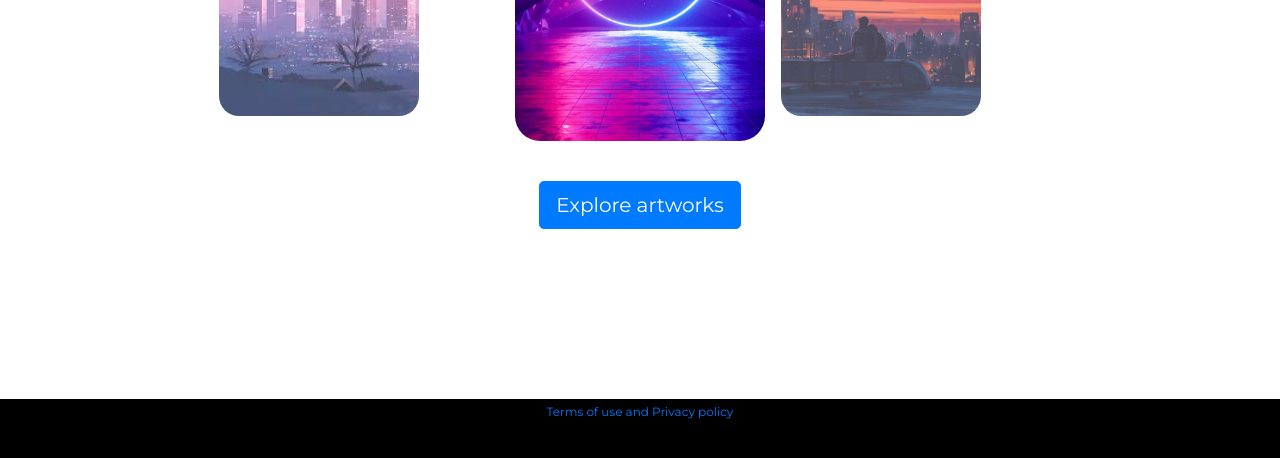
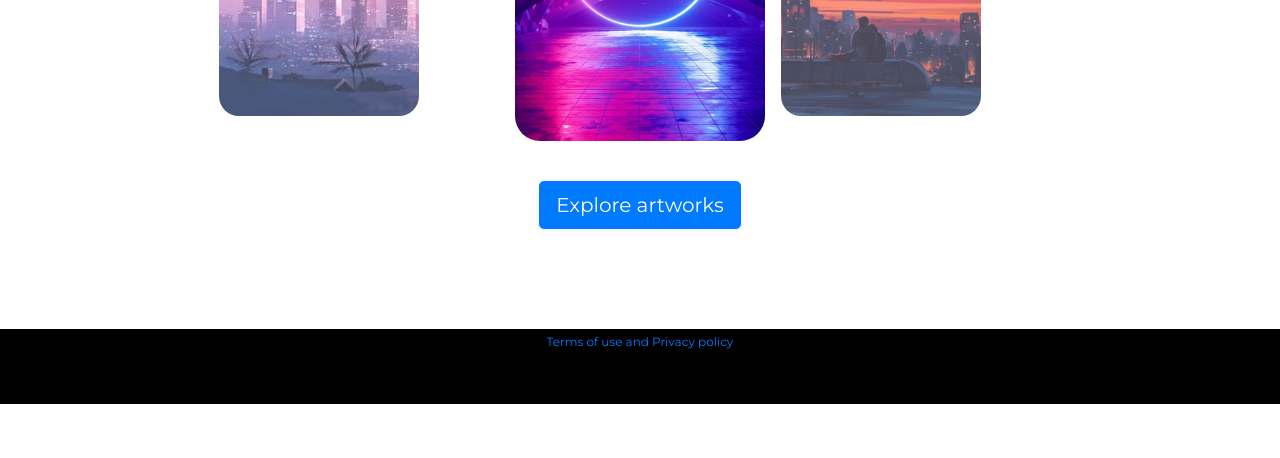
Before and after one commit to Fiona28/SilverPen, a plain HTML site: page aboutus.html in a window 1280 px wide. Shown: the part 1361-1819 px from the top of the page. After the commit the page ends 1765 px from the top, so only its background shows below. Drawn offline with nearby package versions, Linux system fonts and the light colour scheme.

Commit message:
updated footer

```diff
--- a/aboutus.html
+++ b/aboutus.html
@@ -130,8 +130,8 @@
 			</div>
 		</div>
 
-		<div class="setfooter">
-			<a href="" class="settingstoupp">Terms of use and Privacy policy</a>
+		<div class="aufooter">
+			<a href="" class="gallerytoupp">Terms of use and Privacy policy</a>
 		</div>
 
 	</div>
--- a/assets/css/customstyles.css
+++ b/assets/css/customstyles.css
@@ -318,6 +318,13 @@
 	height: 300px;
 	opacity: 75%;
 	border-radius: 20px;
+}
+
+.aufooter {
+	background-color: black;
+	height: 75px;
+	margin-top: -20px;
+	text-align: center;
 }
 
 .aunestingcol {
```
Also changed, not shown: index.html (+2 -0 lines).
